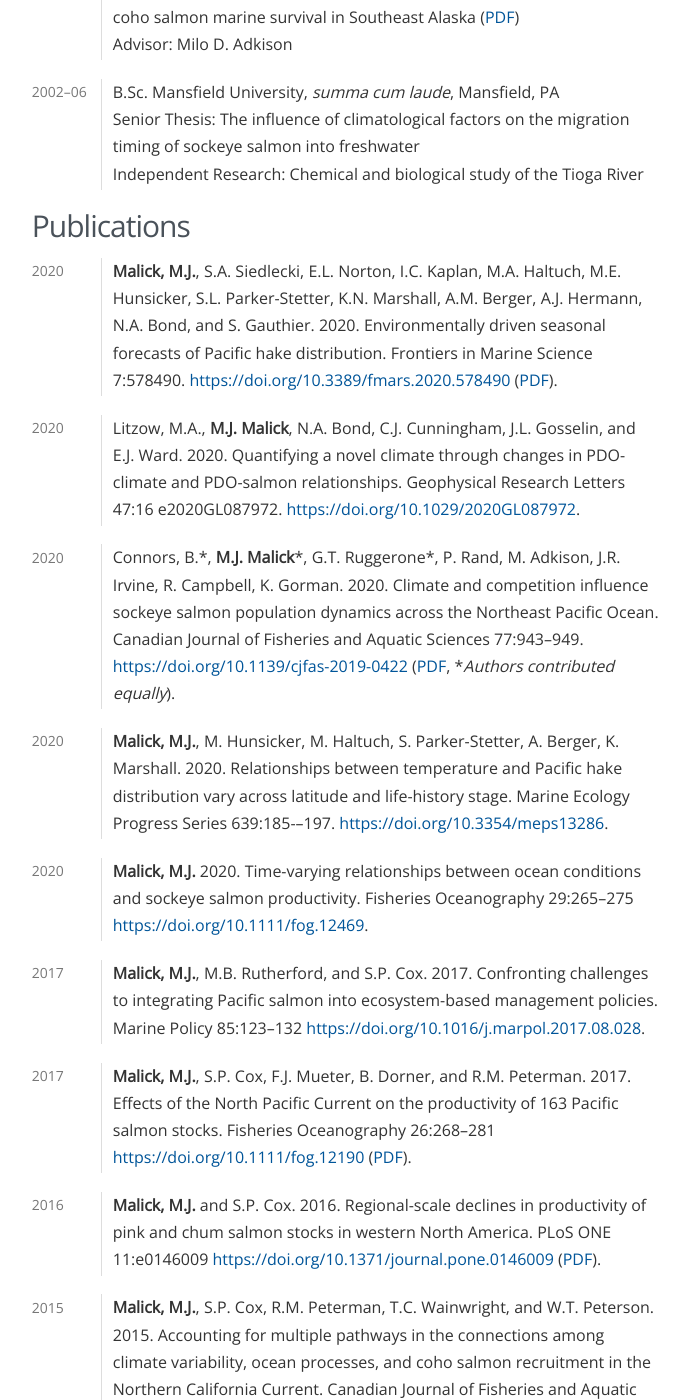
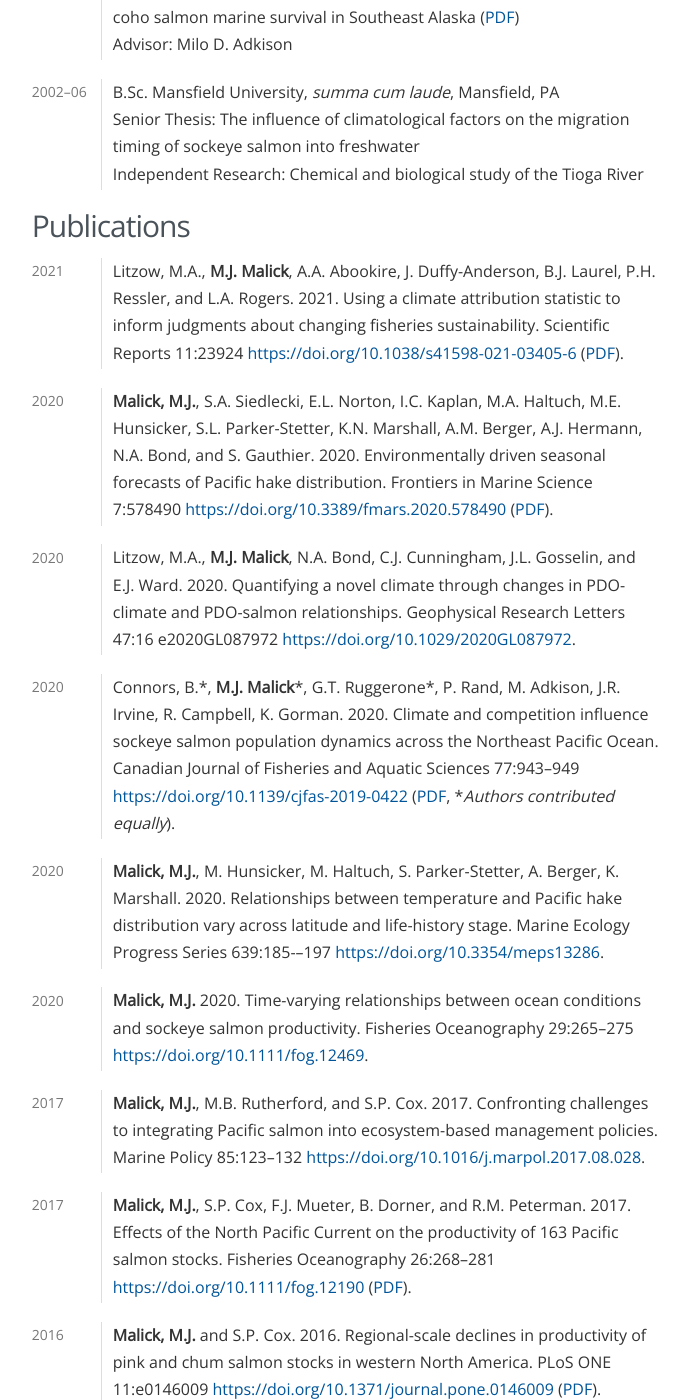
Before and after one commit to michaelmalick/michaelmalick.github.io, a Jekyll site: the page built from malick-cv.md, in a window 1280 px wide and 1400 px high, scrolled down 706 px. Shown: the whole window, without its empty margins (461-1149 px from the left). Built offline with Jekyll 4.4.1, drawn with Linux system fonts in a browser that asks for light colours.

Commit message:
Update CV

```diff
--- a/malick-cv.md
+++ b/malick-cv.md
@@ -52,24 +52,31 @@ Education
 Publications
 ------------
 
+2021
+:   Litzow, M.A., **M.J. Malick**, A.A. Abookire, J. Duffy-Anderson, B.J.
+    Laurel, P.H. Ressler, and L.A. Rogers. 2021. Using a climate attribution
+    statistic to inform judgments about changing fisheries sustainability.
+    Scientific Reports 11:23924 <https://doi.org/10.1038/s41598-021-03405-6>
+    ([PDF][Litzow:2021]).
+
 2020
 :   **Malick, M.J.**, S.A. Siedlecki, E.L. Norton, I.C. Kaplan, M.A. Haltuch,
     M.E. Hunsicker, S.L. Parker-Stetter, K.N. Marshall, A.M. Berger, A.J.
     Hermann, N.A. Bond, and S. Gauthier. 2020. Environmentally driven seasonal
     forecasts of Pacific hake distribution. Frontiers in Marine Science
-    7:578490. <https://doi.org/10.3389/fmars.2020.578490> ([PDF][Malick:2020]).
+    7:578490 <https://doi.org/10.3389/fmars.2020.578490> ([PDF][Malick:2020]).
 
 2020
 :   Litzow, M.A., **M.J. Malick**, N.A. Bond, C.J. Cunningham, J.L. Gosselin,
     and E.J. Ward. 2020. Quantifying a novel climate through changes in
     PDO-climate and PDO-salmon relationships. Geophysical Research Letters 47:16
-    e2020GL087972. <https://doi.org/10.1029/2020GL087972>.
+    e2020GL087972 <https://doi.org/10.1029/2020GL087972>.
 
 2020
 :   Connors, B.\*, **M.J. Malick**\*, G.T. Ruggerone\*, P. Rand, M. Adkison,
     J.R. Irvine, R. Campbell, K. Gorman. 2020. Climate and competition influence
     sockeye salmon population dynamics across the Northeast Pacific Ocean.
-    Canadian Journal of Fisheries and Aquatic Sciences 77:943--949.
+    Canadian Journal of Fisheries and Aquatic Sciences 77:943--949
     <https://doi.org/10.1139/cjfas-2019-0422> ([PDF][Connors:2020], \**Authors
     contributed equally*).
 
@@ -77,7 +84,7 @@ Publications
 :   **Malick, M.J.**, M. Hunsicker, M. Haltuch, S. Parker-Stetter, A.
     Berger, K. Marshall. 2020. Relationships between temperature and Pacific hake
     distribution vary across latitude and life-history stage. Marine Ecology
-    Progress Series 639:185-–197. <https://doi.org/10.3354/meps13286>.
+    Progress Series 639:185-–197 <https://doi.org/10.3354/meps13286>.
 
 2020
 :   **Malick, M.J.** 2020. Time-varying relationships between ocean conditions
@@ -514,6 +521,7 @@ Field Experience
 [Slides:pices-2019]: https://michaelmalick-com-public.s3-us-west-2.amazonaws.com/slides/malick_etal_pices2019.pdf
 
 [Connors:2020]:https://michaelmalick-com-public.s3-us-west-2.amazonaws.com/papers/connors_etal_2020.pdf
+[Litzow:2021]:https://michaelmalick-com-public.s3.us-west-2.amazonaws.com/papers/litzow_etal_2021.pdf
 
 [nceasnews:2020]:https://www.nceas.ucsb.edu/news/disentangling-effects-competition-and-warming-ocean-sockeye-salmon-across-northeast-pacific
 
```
Also changed, not shown: cv/index.md (+12 -4 lines), malick-cv.txt (+12 -4 lines), 1 other file.
